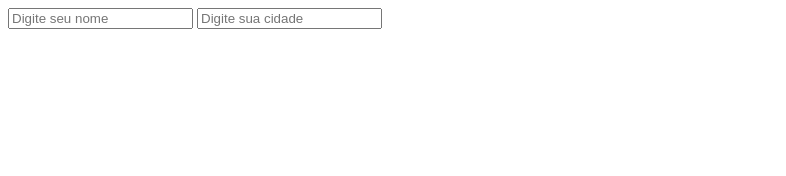
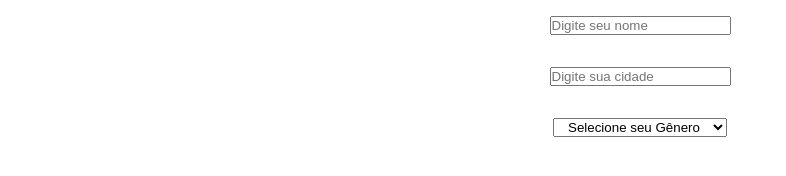
Before and after one commit to Felpsmars/Projeto-14B, a plain HTML site: page landing.html in a window 1280 px wide. Shown: the whole page, without its empty margins (0-786 px from the left). Drawn offline with Linux system fonts and the light colour scheme.

Commit message:
implementing forms

```diff
--- a/css/landing.css
+++ b/css/landing.css
@@ -0,0 +1,18 @@
+* {
+  margin: 0;
+  padding: 0;
+  box-sizing: border-box;
+}
+
+.form form label {
+  display: flex;
+  flex-direction: row;
+  justify-content: center;
+  align-items: center;
+  padding: 1rem 1rem 1rem 1rem;
+}
+
+.form form label select {
+  padding-left: 0.6rem;
+  padding-right: 0.6rem;
+}
--- a/landing.html
+++ b/landing.html
@@ -8,10 +8,23 @@
     <title>Personal Schedule</title>
   </head>
   <body>
-    <form action="">
-      <label for="city"></label>
-      <input type="text" placeholder="Digite seu nome" />
-      <input name="city" type="text" placeholder="Digite sua cidade" />
-    </form>
+    <div class="form">
+      <form action="">
+        <label for="">
+          <input type="text" placeholder="Digite seu nome" />
+        </label>
+        <label for="">
+          <input type="text" placeholder="Digite sua cidade" />
+        </label>
+        <label for="">
+          <select id="gender" name="gender">
+            <option value="null">Selecione seu Gênero</option>
+            <option value="he">Ele/Dele</option>
+            <option value="she">Ela/Dela</option>
+            <option value="bilu">Bilu/teteia</option>
+          </select>
+        </label>
+      </form>
+    </div>
   </body>
 </html>
```
